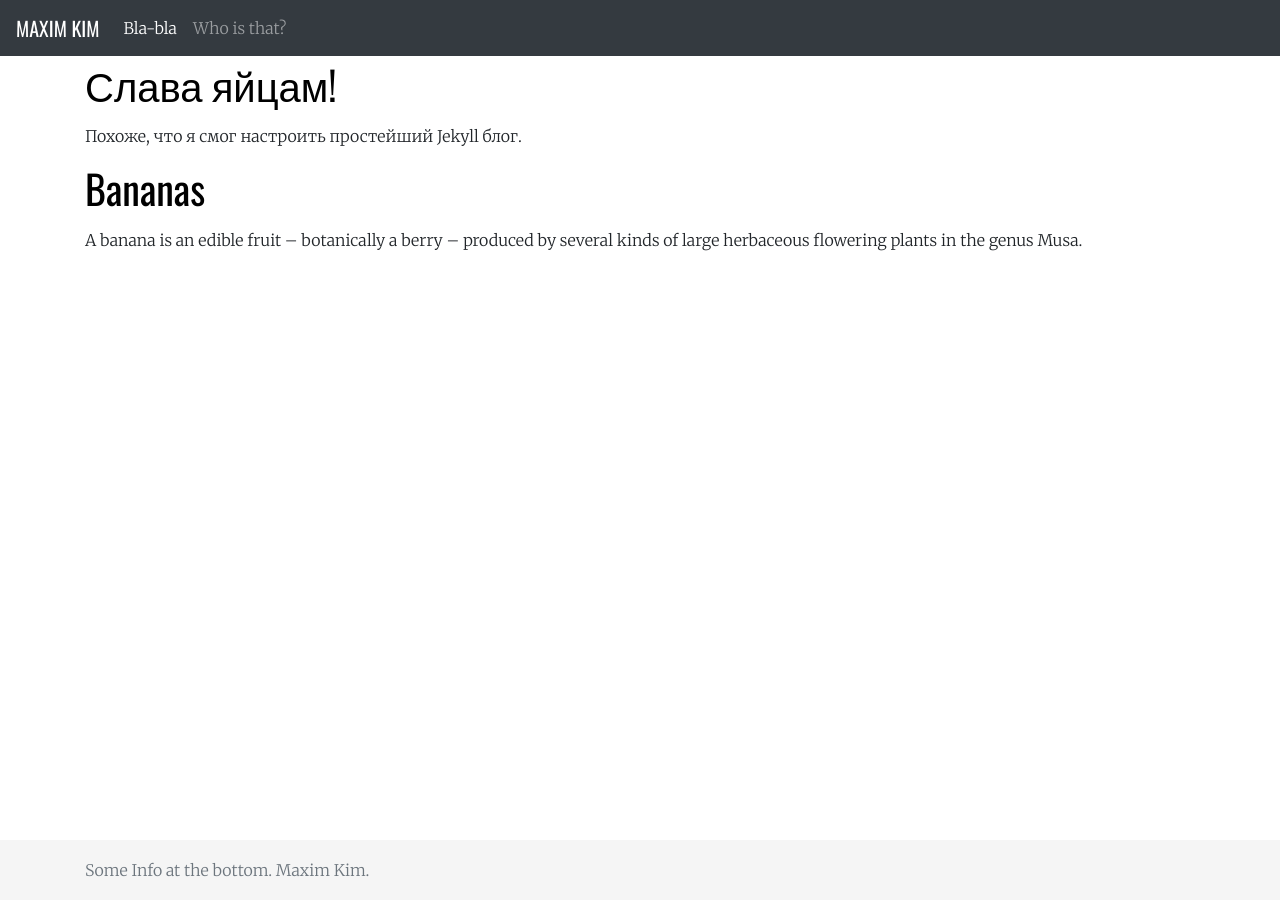
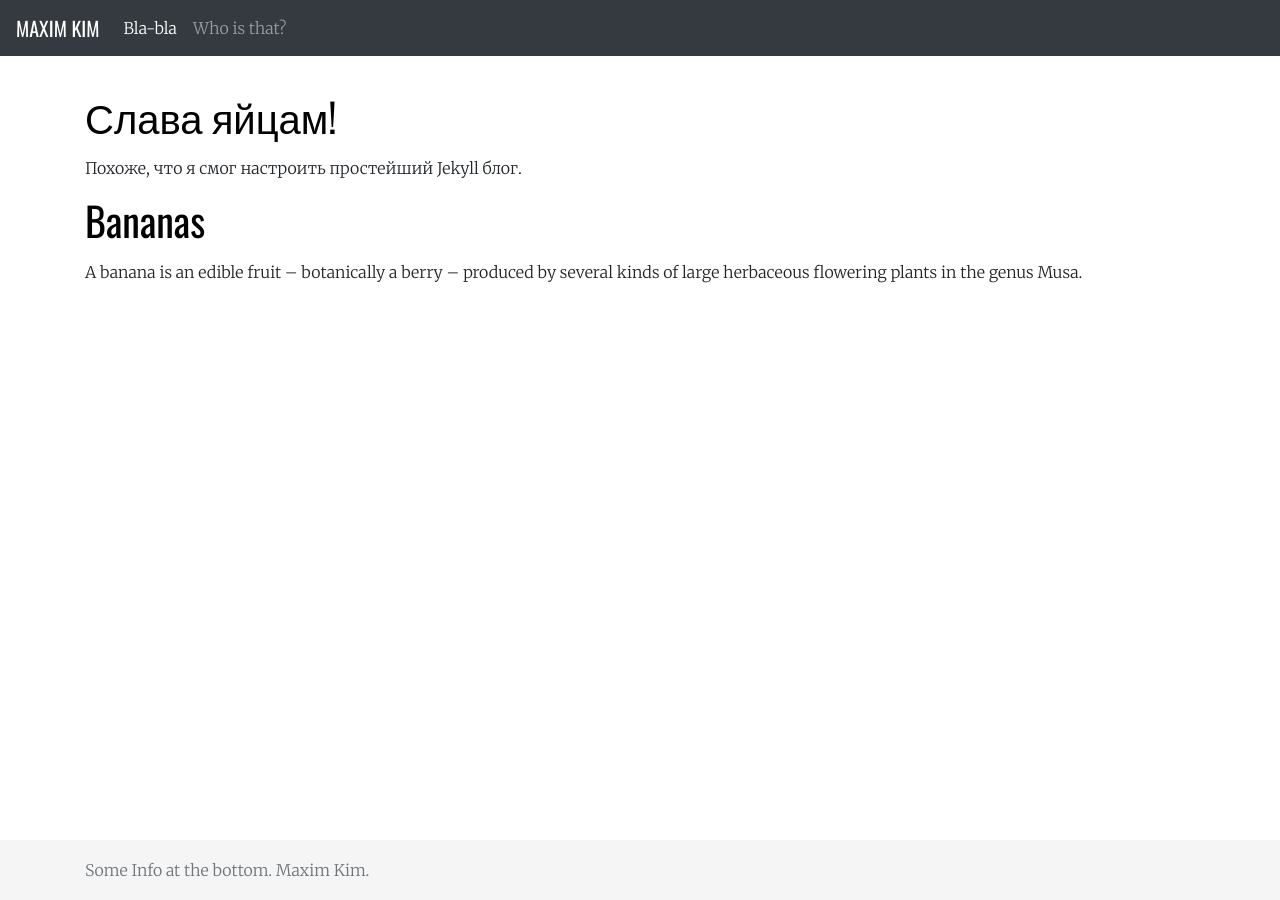
Before and after one commit to habamax/habamax.github.io, a Jekyll site: the page built from index.html, in a window 1280 px wide. Built offline with Jekyll 4.4.1, drawn with Linux system fonts in a browser that asks for light colours.

Commit message:
some margin

```diff
--- a/_sass/main.scss
+++ b/_sass/main.scss
@@ -27,6 +27,7 @@ body {
 
 body > .container {
 	padding: 60px 15px 0;
+	margin-top: 2em;
 }
 
 .navbar-brand {
--- a/index.html
+++ b/index.html
@@ -2,9 +2,9 @@
 layout: default
 title: Maxim Kim
 ---
-<div id=home>
-	{% for post in site.posts %}
+{% for post in site.posts %}
+<div class="post">
 	<h1><a href="{{ post.url }}">{{ post.title }}</a></h1>
 	<p>{{ post.excerpt }}</p>
-	{% endfor %}
 </div>
+{% endfor %}
```
